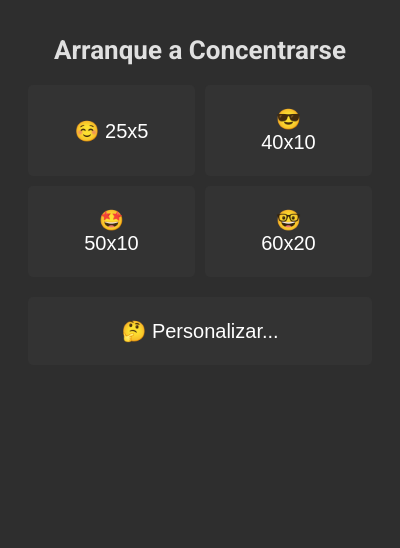
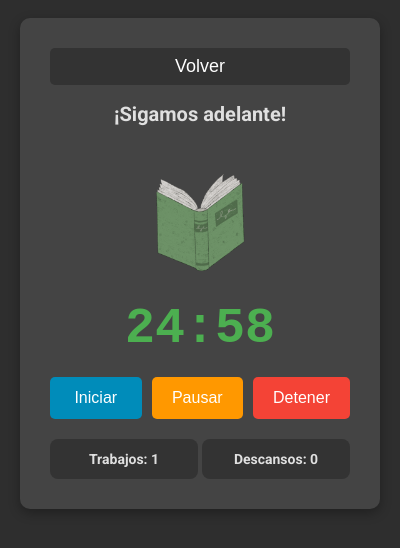
Before and after one commit to GGabi40/stay-focused, an Electron app: page index.html in a window 400 px wide. Both pictures are taken after a click on the button "☺️ 25x5". Drawn offline with Linux system fonts and the light colour scheme.

Commit message:
✅ project updated

```diff
--- a/assets/css/styles.css
+++ b/assets/css/styles.css
@@ -157,6 +157,22 @@ button:focus {
     gap: 10px;
 }
 
+.controls button {
+    margin: auto;
+    padding: 12px 20px;
+    font-size: 16px;
+}
+
+.animation img {
+    aspect-ratio: 1;
+    height: 150px;
+}
+
+.getBack button {
+    padding: 8px 10px;
+    font-size: 18px;
+}
+
 /* Estilos para botones de control */
 #start {
     background-color: #008CBA;
@@ -177,3 +193,31 @@ button:focus {
 button:active {
     transform: scale(0.98);
 }
+
+/* Estilos para los contadores */
+.count {
+    display: flex;
+    gap: 4px;
+    justify-content: space-between;
+    margin-top: 20px;
+    font-family: "Roboto", sans-serif;
+    color: #e0e0e0;
+}
+
+.count div {
+    background-color: #333;
+    padding: 12px 20px;
+    border-radius: 8px;
+    font-size: 14px;
+    font-weight: bold;
+    width: 45%;
+    text-align: center;
+}
+
+.working {
+    background-color: #008CBA;
+}
+
+.resting {
+    background-color: #ff9800;
+}
--- a/assets/js/renderer.js
+++ b/assets/js/renderer.js
@@ -82,6 +82,7 @@ function processing() {
     }
 
     error.classList.remove('show');
+    startTimer(customTimeWork, customTimeRest);
     closeModal();
 }
 
@@ -92,21 +93,88 @@ let isPaused = false;
 let timeRemaining;
 let workTime;
 let restTime;
+let contadorWork = 0;
+let contadorRest = 0;
+const workingOrResting = document.getElementById('workingOrResting');
 
 function startTimer(work, rest) {
+    document.getElementById("beginning").style.display = "none";
+    document.querySelector(".timer-container").style.display = "block";
+    contadorWork++;
+    document.getElementById('workCount').innerText = contadorWork;
+
+    const workingPhrases = [
+        'Shh... Estoy leyendo',
+        '¡Es momento de concentrarnos!',
+        '¡Ya falta menos!',
+        '¡Sigamos adelante!',
+        '¡No hay tiempo que perder!',
+        '¡A concentrarse!',
+        'Vamos que se puede',
+        'Casi lo logro',
+        'Todo está en marcha',
+        '¡Concentración al máximo!'
+    ]
+    const index = Math.floor(Math.random() * workingPhrases.length);
+    workingOrResting.innerText = workingPhrases[index];
+
     workTime = work;
     restTime = rest;
+
     clearInterval(timerInterval);
     let time = work * 60;
     timeRemaining = time;
     updateDisplay(time);
+
+    document.getElementById('animation').src = './assets/img/work.gif'
+    document.getElementById('animation').alt = 'Coffee - Work GIF'
+
     timerInterval = setInterval(() => {
         if (!isPaused) {
             timeRemaining--;
             updateDisplay(timeRemaining);
+
             if (timeRemaining <= 0) {
                 clearInterval(timerInterval);
-                alert(`Tiempo de descanso: ${rest} minutos`);
+                document.getElementById('animation').src = './assets/img/rest.gif'
+                document.getElementById('animation').alt = 'Take a Rest GIF'
+                document.getElementById('workAudio').play();
+
+                startRestTimer(rest);
+            }
+        }
+    }, 1000);
+}
+
+function startRestTimer(rest) {
+    let time = rest * 60;
+    timeRemaining = time;
+    updateDisplay(time);
+    contadorRest++;
+    document.getElementById('restCount').innerText = contadorRest;
+
+    const restingPhrases = [
+        'Un descansito',
+        'Relájate un poco',
+        'Respira profundo',
+        'Un poco de descanso nunca viene mal',
+        'Recarga energías',
+        '¡Tómate un respiro!',
+        '¡Un break para seguir con todo!',
+        'Tiempo para desconectar'
+    ]
+    const index = Math.floor(Math.random() * restingPhrases.length);
+    workingOrResting.innerText = restingPhrases[index];
+
+    timerInterval = setInterval(() => {
+        if(!isPaused) {
+            timeRemaining--;
+            updateDisplay(timeRemaining);
+
+            if(timeRemaining <= 0) {
+                clearInterval(timerInterval);
+                document.getElementById('restAudio').play();
+                startTimer(workTime, restTime);
             }
         }
     }, 1000);
@@ -121,12 +189,28 @@ function updateDisplay(time) {
 
 function pauseTimer() {
     isPaused = !isPaused;
+    workingOrResting.innerText = 'TIEMPO EN PAUSA';
     document.getElementById('pause').innerText = isPaused ? 'Reanudar' : 'Pausar';
 }
 
 function stopTimer() {
+    workingOrResting.innerText = 'El Tiempo se detuvo...';
     clearInterval(timerInterval);
     document.getElementById('timer').innerText = '00:00';
     isPaused = false;
     document.getElementById('pause').innerText = 'Pausar';
+    contadorRest = 0;
+    contadorWork = 0;
 }
+
+function getBack() {
+    document.getElementById("beginning").style.display = "block";
+    document.querySelector(".timer-container").style.display = "none";
+
+    clearInterval(timerInterval);
+    isPaused = false;
+    document.getElementById('pause').innerText = 'Pausar';
+
+    contadorRest = 0;
+    contadorWork = 0;
+}
--- a/index.html
+++ b/index.html
@@ -31,14 +31,29 @@
         </div>
 
         <div class="timer-container" style="display:none;">
+            <div class="getBack">
+                <button onclick="getBack()">Volver</button>
+            </div>
+            <h2 id="workingOrResting"></h2>
+            <div class="animation">
+                <img src="" alt="" id="animation">
+            </div>
             <div id="timer">00:00</div>
             <div class="controls">
                 <button id="start" onclick="startTimer(25, 5)">Iniciar</button>
                 <button id="pause" onclick="pauseTimer()">Pausar</button>
                 <button id="stop" onclick="stopTimer()">Detener</button>
             </div>
+
+            <div class="count">
+                <div class="working">Trabajos: <span id="workCount">0</span></div>
+                <div class="resting">Descansos: <span id="restCount">0</span></div>
+            </div>
         </div>
     </div>
+
+    <audio src="./assets/mp3/working.mp3" id="workAudio" preload="auto"></audio>
+    <audio src="./assets/mp3/rest.mp3" id="restAudio" preload="auto"></audio>
 
     <script src="./assets/js/renderer.js"></script>
 </body>
--- a/main.js
+++ b/main.js
@@ -8,7 +8,7 @@ const __dirname = dirname(__filename);
 const createWindow = () => {
     const win = new BrowserWindow({
         width:400,
-        height: 500,
+        height: 600,
         alwaysOnTop: true,
         transparent: true,
         webPreferences: {
```
Also changed, not shown: assets/img/rest.gif (added), assets/img/work.gif (added), 2 other files.
